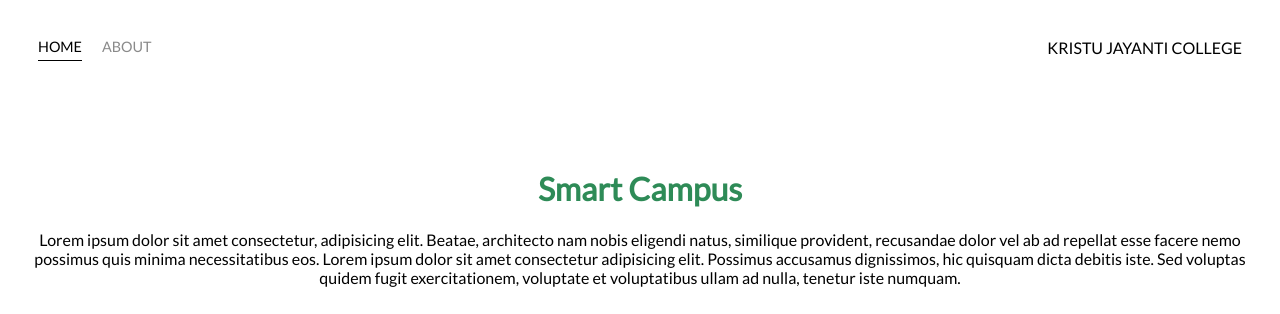
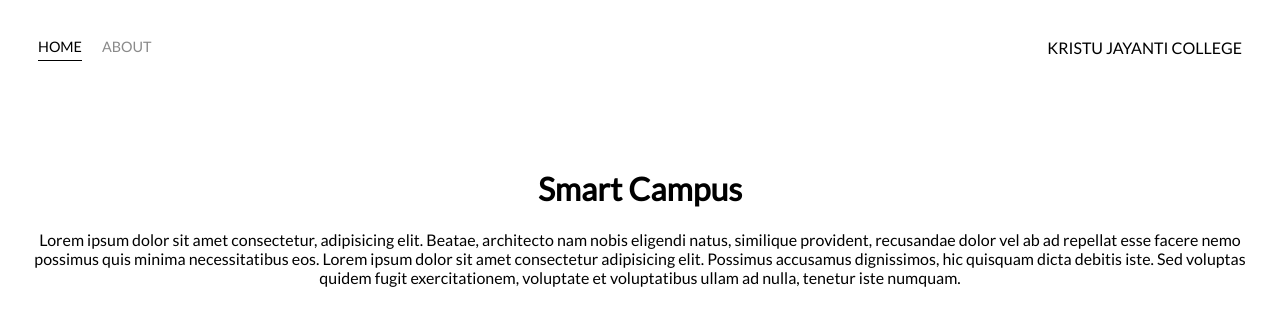
Before and after one commit to abhinavawasthi1729/College-Smart-Campus, a plain HTML site: page index.html in a window 1280 px wide. Shown: the top 314 px of the page. Drawn offline with Linux system fonts and the light colour scheme.

Commit message:
Update index.html

```diff
--- a/index.html
+++ b/index.html
@@ -3,7 +3,7 @@
 
 <head>
   <meta charset='UTF-8'>
-  <title>Portfolio Homepage</title>
+  <title>Kristu Jayanti College - Smart Campus</title>
   <link href="https://fonts.googleapis.com/css?family=Lato" rel="stylesheet">
   <link rel="stylesheet" href="styles.css">
 </head>
@@ -34,7 +34,7 @@
 
 
           <div class="head">
-            <h1 style="color: seagreen;">Smart Campus</h1>
+            <h1 >Smart Campus</h1>
             Lorem ipsum dolor sit amet consectetur, adipisicing elit. Beatae, architecto nam nobis eligendi natus, similique provident, recusandae dolor vel ab ad repellat esse facere nemo possimus quis minima necessitatibus eos.
             Lorem ipsum dolor sit amet consectetur adipisicing elit. Possimus accusamus dignissimos, hic quisquam dicta debitis iste. Sed voluptas quidem fugit exercitationem, voluptate et voluptatibus ullam ad nulla, tenetur iste numquam.
           </div>
```
